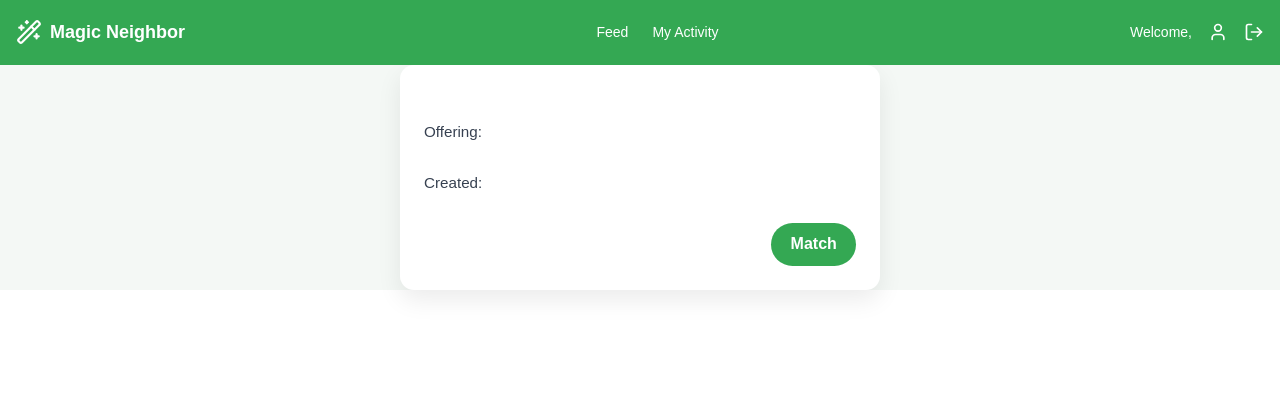
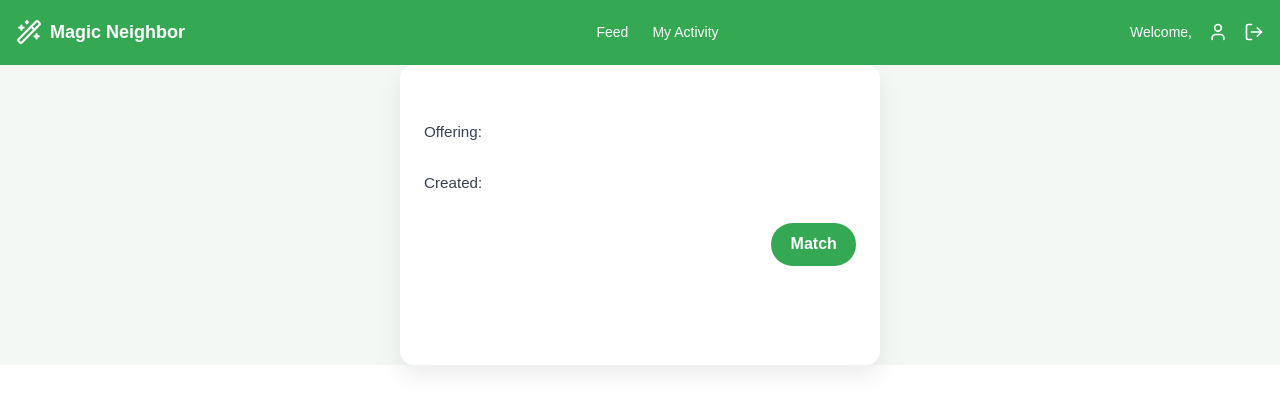
Before and after one commit to alecreates/HACKS2026, a Next.js app: page /listing in a window 1280 px wide. Shown: the top 408 px of the page. Built offline with nearby package versions, Linux system fonts and the light colour scheme.

Commit message:
fixed feed page weird formatting

```diff
--- a/app/feed/page.tsx
+++ b/app/feed/page.tsx
@@ -3,7 +3,7 @@
 import React from "react";
 import styles from "./feed.module.css";
 import { ReactElement } from "react";
-import Listing from "../listing/listing";
+import Listing from "../listing/page";
 import Create from "../create/create";
 
 type FeedProps = {
@@ -33,15 +33,13 @@ const Feed = ({ }: FeedProps) => {
       <Create></Create>
 
       <div className={styles["feed-grid"]}>
-
-        <Listing displayName="Alex Neighbor" request="Need help fixing my fence" offer="Home-cooked meal" createdAt="5 days ago" />,
-        <Listing displayName="Sam Neighbor" request="Need help with gardening" offer="Gardening tools" createdAt="3 days ago" />,
-        <Listing displayName="Taylor Neighbor" request="Need help with moving boxes" offer="Moving assistance" createdAt="1 day ago" />,
-        <Listing displayName="Jordan Neighbor" request="Need help with computer setup" offer="Tech support" createdAt="2 days ago" />,
-        <Listing displayName="Casey Neighbor" request="Need help with pet sitting" offer="Pet care services" createdAt="4 days ago" />,
-        <Listing displayName="Riley Neighbor" request="Need help with painting a room" offer="Painting supplies" createdAt="6 days ago" />,
-        <Listing displayName="Morgan Neighbor" request="Need help with car maintenance" offer="Car repair tools" createdAt="7 days ago" />,
-
+        <Listing displayName="Alex Neighbor" request="Need help fixing my fence" offer="Home-cooked meal" createdAt="5 days ago" />
+        <Listing displayName="Sam Neighbor" request="Need help with gardening" offer="Gardening tools" createdAt="3 days ago" />
+        <Listing displayName="Taylor Neighbor" request="Need help with moving boxes" offer="Moving assistance" createdAt="1 day ago" />
+        <Listing displayName="Jordan Neighbor" request="Need help with computer setup" offer="Tech support" createdAt="2 days ago" />
+        <Listing displayName="Casey Neighbor" request="Need help with pet sitting" offer="Pet care services" createdAt="4 days ago" />
+        <Listing displayName="Riley Neighbor" request="Need help with painting a room" offer="Painting supplies" createdAt="6 days ago" />
+        <Listing displayName="Morgan Neighbor" request="Need help with car maintenance" offer="Car repair tools" createdAt="7 days ago" />
       </div>
 
       <div className={styles["feed-grid"]}>
--- a/app/listing/listing.module.css
+++ b/app/listing/listing.module.css
@@ -7,6 +7,7 @@
 
 .card {
     background: white;
+    height: 300px;
     width: 480px;
     padding: 1.5rem;
     border-radius: 14px;
```
